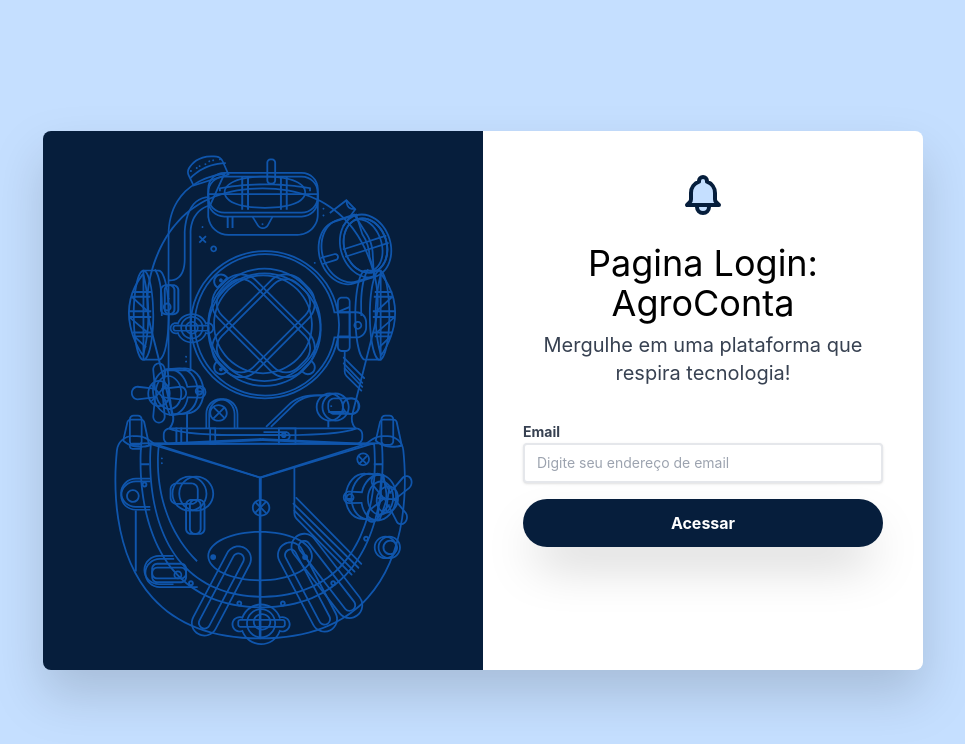
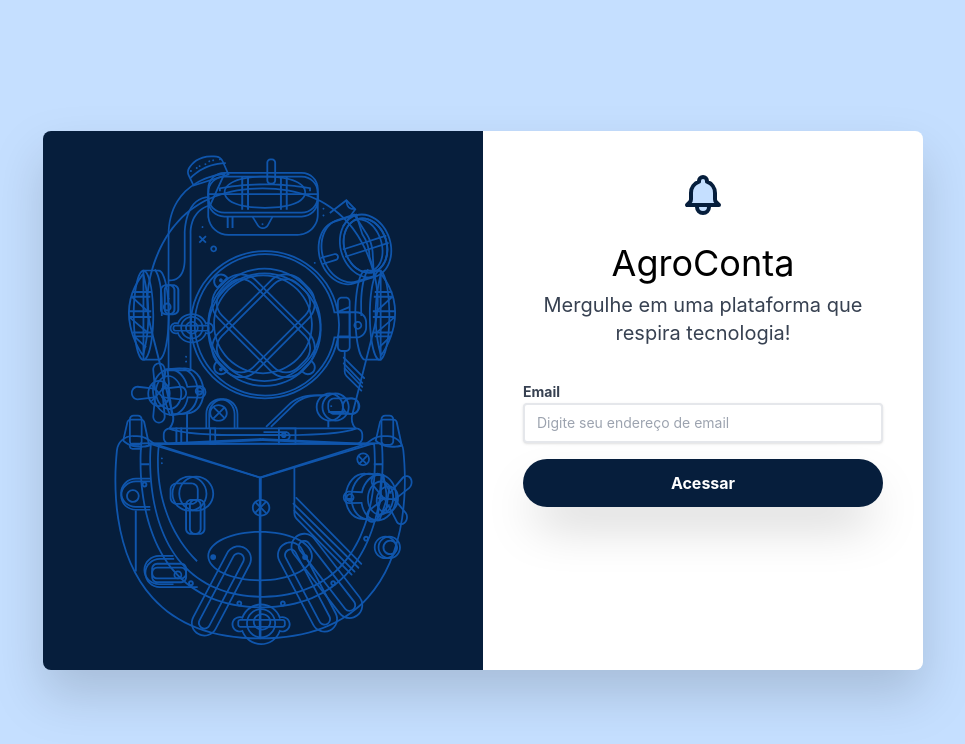
Before and after one commit to dirdouglas/Projeto_CSS, a plain HTML site: page index.html in a window 1280 px wide. Shown: the whole page, without its empty margins (157-1122 px from the left). Drawn offline with nearby package versions, Linux system fonts and the light colour scheme.

Commit message:
mensagem

```diff
--- a/index.html
+++ b/index.html
@@ -67,7 +67,7 @@
             </div>
 
             <div class="text-center">
-                <h1 class="text-4xl mb-2">Pagina Login: AgroConta</h1>
+                <h1 class="text-4xl mb-2"> AgroConta</h1>
                 <p class="text-xl text-gray-700 mb-2">Mergulhe em uma plataforma que respira tecnologia!</p>
             </div>
 
```
